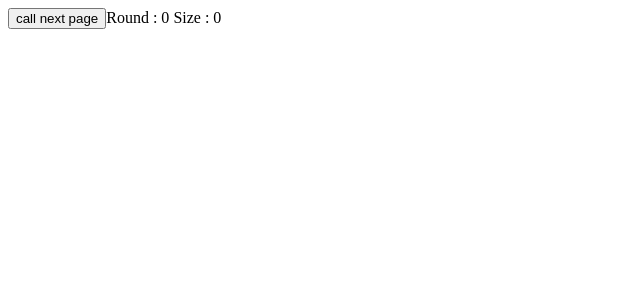
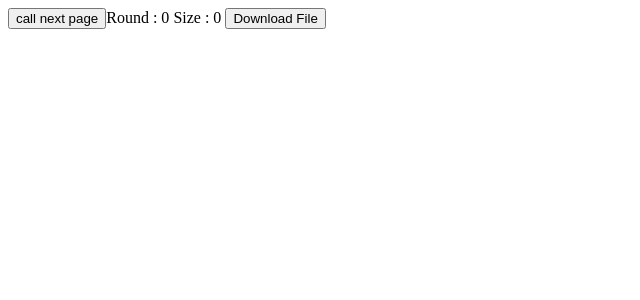
Before and after one commit to panuponj/get-json-c3cvjh, an Angular app: page / in a window 1280 px wide. Shown: the top 300 px of the page, without its empty margins (0-640 px from the left). Built offline with nearby package versions, Linux system fonts and the light colour scheme; no server answers.

Commit message:
2 files modified

```diff
--- a/src/app/app.component.html
+++ b/src/app/app.component.html
@@ -2,4 +2,5 @@
 <button (click)="getJsonByClick(nextpage)" >call next page</button>
 <span>Round : {{ round }} </span>
 <span> Size : {{ count }} </span>
+<button (click)="writeContents( 'Sample File'+'.txt', 'text/plain')">Download File</button>
 {{ jsonData | json }}
--- a/src/app/app.component.ts
+++ b/src/app/app.component.ts
@@ -79,6 +79,13 @@ this.count = this.jsonData.length;
     });
   }
 
-
+  public writeContents( fileName, contentType) {
+    var content = this.jsonData
+    var a = document.createElement('a');
+    var file = new Blob([content], {type: contentType});
+    a.href = URL.createObjectURL(file);
+    a.download = fileName;
+    a.click();
+  }
 
 }
```
